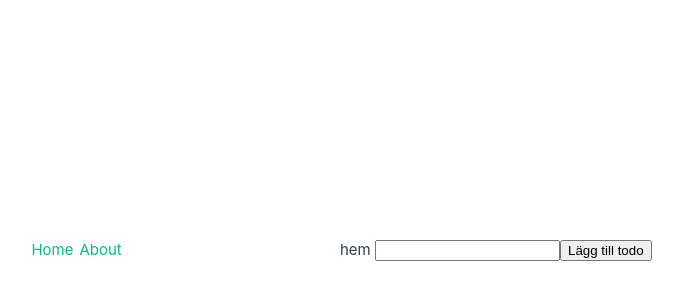
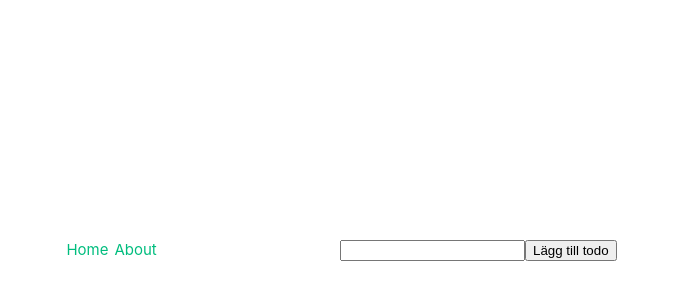
Before and after one commit to OmarAlawi16/Vue, a Vue app: page / in a window 1280 px wide. Shown: the part 150-450 px from the top of the page, without its empty margins (300-983 px from the left). Built offline with nearby package versions, Linux system fonts and the light colour scheme.

Commit message:
corrected HomeView.vue

```diff
--- a/src/views/HomeView.vue
+++ b/src/views/HomeView.vue
@@ -9,7 +9,6 @@ function addTodo() {
 
 <template>
   <main>
-    hem
     <input type="text" v-model="todoName" @keyup.enter="addTodo" />
     <button @click="addTodo">Lägg till todo</button>
   </main>
```
